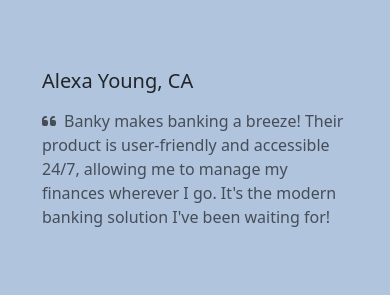
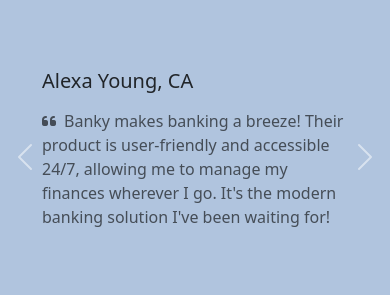
Before and after one commit to GarooInc/Banky, a React (Vite) app: page / in a window 390 px wide. Shown: the part 3181-3476 px from the top of the page. Built offline with nearby package versions, Linux system fonts and the light colour scheme.

Commit message:
Update Testimonials.css

```diff
--- a/src/components/Testimonials/Testimonials.css
+++ b/src/components/Testimonials/Testimonials.css
@@ -1,5 +1,8 @@
 @media screen and (max-width: 940px) {
-    .carousel-control-next-icon, .carousel-control-prev-icon {
-        display: none;
+    .carousel-control-next {
+        right: -40px;
+    }
+    .carousel-control-prev {
+        left: -40px;
     }
 }
```
